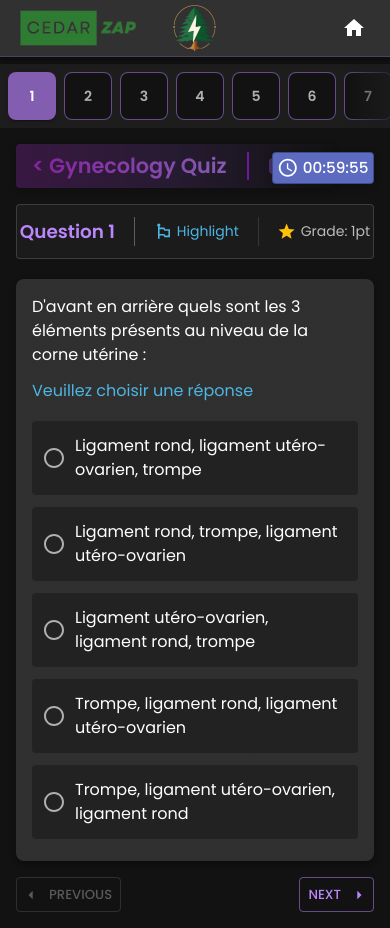
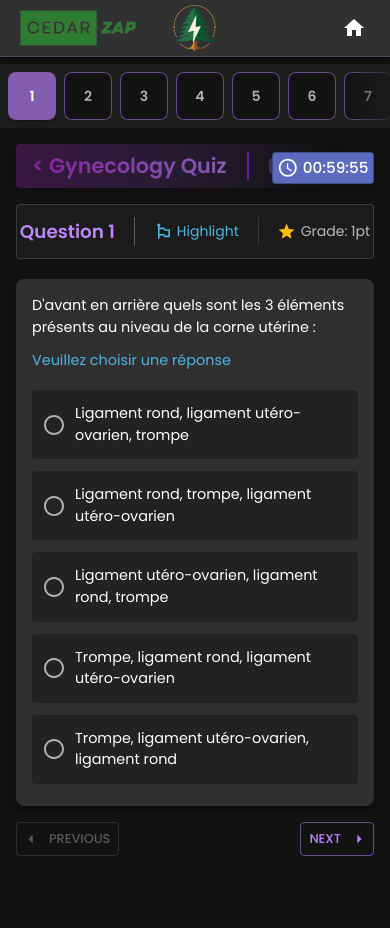
Before and after one commit to jmsazz00/cedar-zap, a React (Vite) app: page / in a window 390 px wide. After the commit the page ends 872 px from the top, so only its background shows below. Built offline with nearby package versions, Linux system fonts and the light colour scheme.

Commit message:
Optimizing list options layout on mobiles

```diff
--- a/src/components/OptionList.tsx
+++ b/src/components/OptionList.tsx
@@ -92,7 +92,14 @@ const OptionList: React.FC<OptionListProps> = ({
               selectedAnswers,
               isMultipleChoice
             )}
-            <ListItemText primary={option} />
+            <ListItemText
+              primary={option}
+              primaryTypographyProps={{
+                sx: {
+                  fontSize: { xs: "0.9rem", sm: "0.95rem", md: "1rem" },
+                },
+              }}
+            />
           </ListItemButton>
         </ListItem>
       ))}
--- a/src/components/OptionsUtils.tsx
+++ b/src/components/OptionsUtils.tsx
@@ -90,16 +90,20 @@ export const renderIcon = (
       );
   }
 
+  const commonStyles = { py: { xs: 0.75, md: 1.15 } };
+
   return isMultipleChoice ? (
     <Checkbox
       checked={selectedAnswers.includes(index)}
       disabled={showAnswers}
+      sx={commonStyles}
     />
   ) : (
     <Radio
       checked={selectedAnswers.includes(index)}
       disabled={showAnswers}
       value={index}
+      sx={commonStyles}
     />
   );
 };
--- a/src/components/Pagination.tsx
+++ b/src/components/Pagination.tsx
@@ -42,7 +42,7 @@ const Pagination: React.FC<PaginationProps> = ({ totalQuestions }) => {
   }, [currentQuestionIndex]);
 
   const commonStyles = {
-    fontSize: { xs: "0.825rem", md: ".9rem" },
+    fontSize: { xs: "0.8rem", md: ".9rem" },
     px: { xs: 1, md: 2 },
   };
 
--- a/src/components/QuestionQuery.tsx
+++ b/src/components/QuestionQuery.tsx
@@ -10,13 +10,21 @@ interface Props {
 const QuestionQuery = ({ question, isMultipleChoice }: Props) => {
   const showAnswers = useQuizStore((state) => state.showAnswers);
 
+  const commonStyles = {
+    fontSize: { xs: ".9rem", sm: ".95rem", md: "1rem" },
+  };
+
   return (
     <Box>
-      <Typography variant="body1" mb={1.5}>
+      <Typography variant="body1" mb={1.5} sx={commonStyles}>
         {question}
       </Typography>
       {!showAnswers && (
-        <Typography variant="body1" mb={1.5} sx={{ color: "secondary.main" }}>
+        <Typography
+          variant="body1"
+          mb={1.5}
+          sx={{ ...commonStyles, color: "secondary.main" }}
+        >
           Veuillez choisir {isMultipleChoice ? "au moins" : ""} une réponse
         </Typography>
       )}
```
